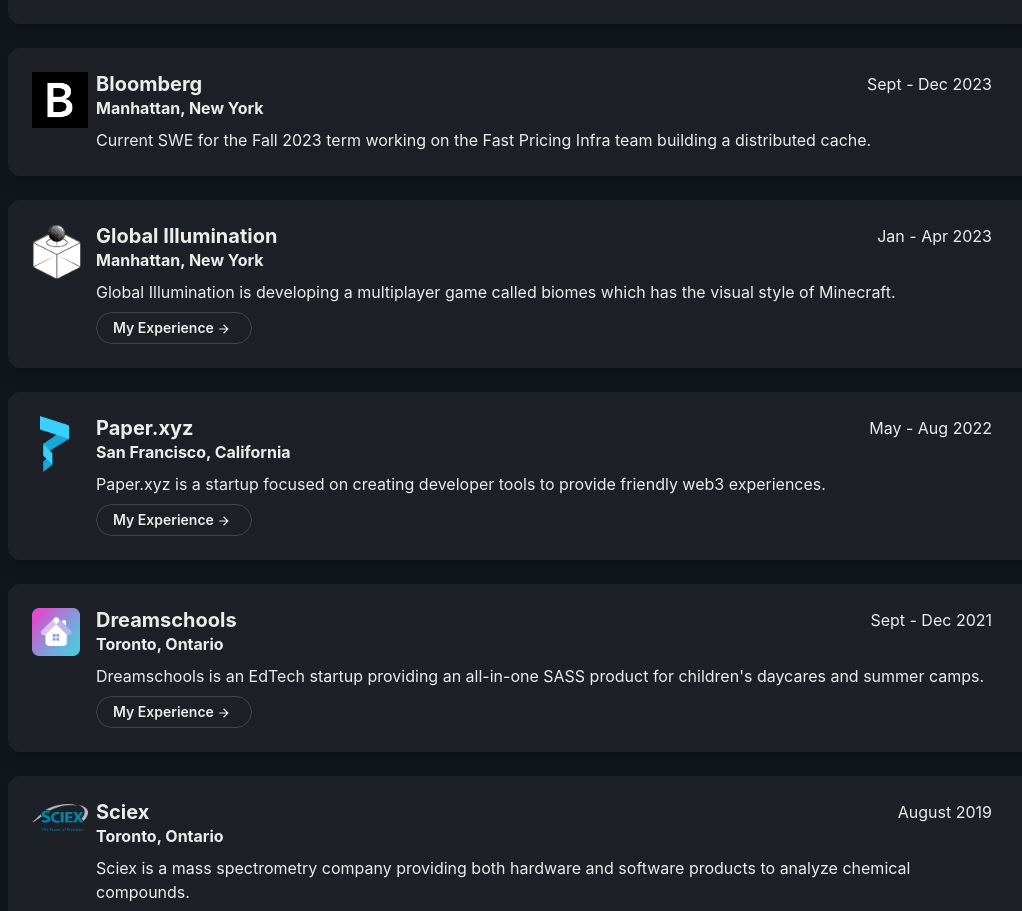
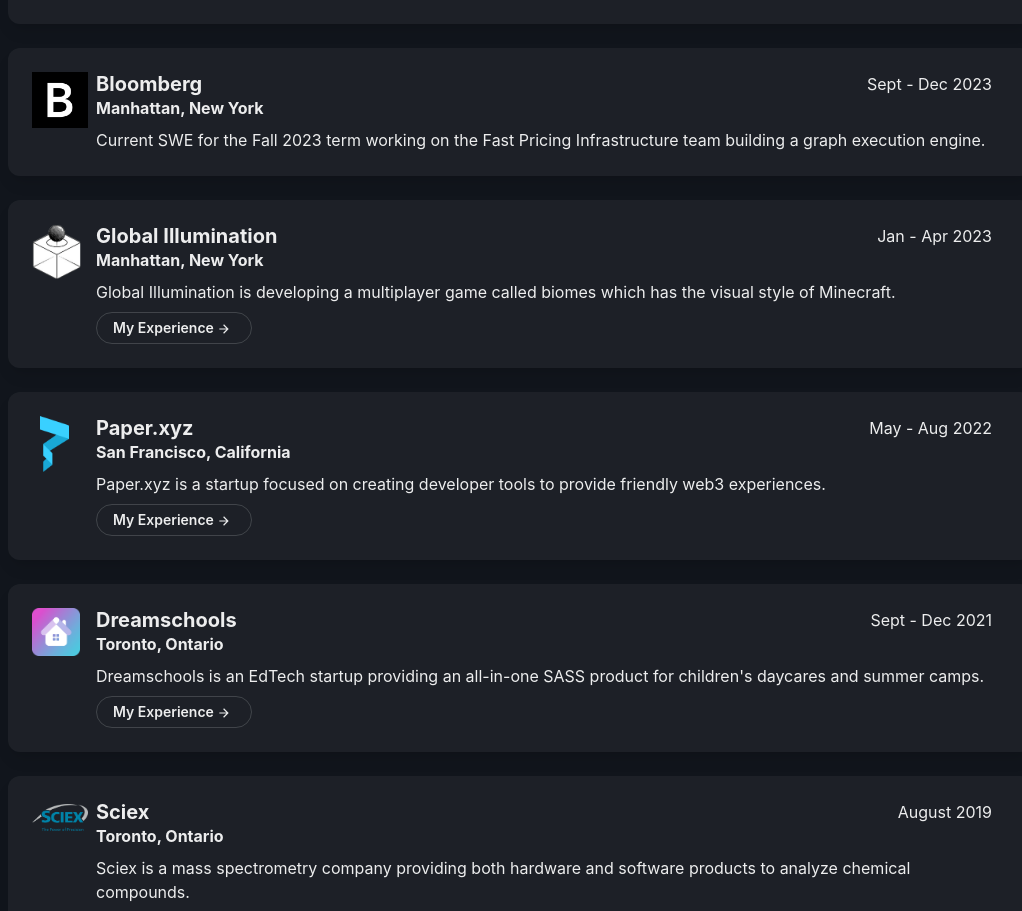
Before and after one commit to tansonlee/personal-website-v2, a Next.js app: page / in a window 1280 px wide. Shown: the part 1187-2098 px from the top of the page, without its empty margins (120-1142 px from the left). Built offline with nearby package versions, Linux system fonts and the light colour scheme.

Commit message:
update about

```diff
--- a/components/about.tsx
+++ b/components/about.tsx
@@ -29,7 +29,7 @@
 		link: 'https://www.bloomberg.com/',
 		date: 'Sept - Dec 2023',
 		description:
-			'Current SWE for the Fall 2023 term working on the Fast Pricing Infra team building a distributed cache.',
+			'Current SWE for the Fall 2023 term working on the Fast Pricing Infrastructure team building a graph execution engine.',
 		logo: <Image alt='' position='absolute' src={'/images/bloomberg_logo.jpeg'} h={14} />,
 	},
 	{
```
